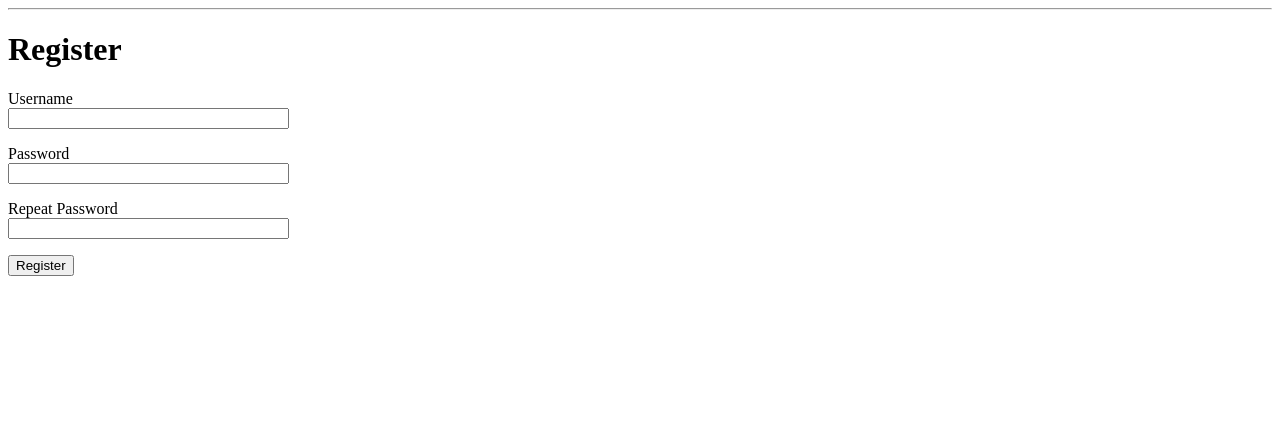
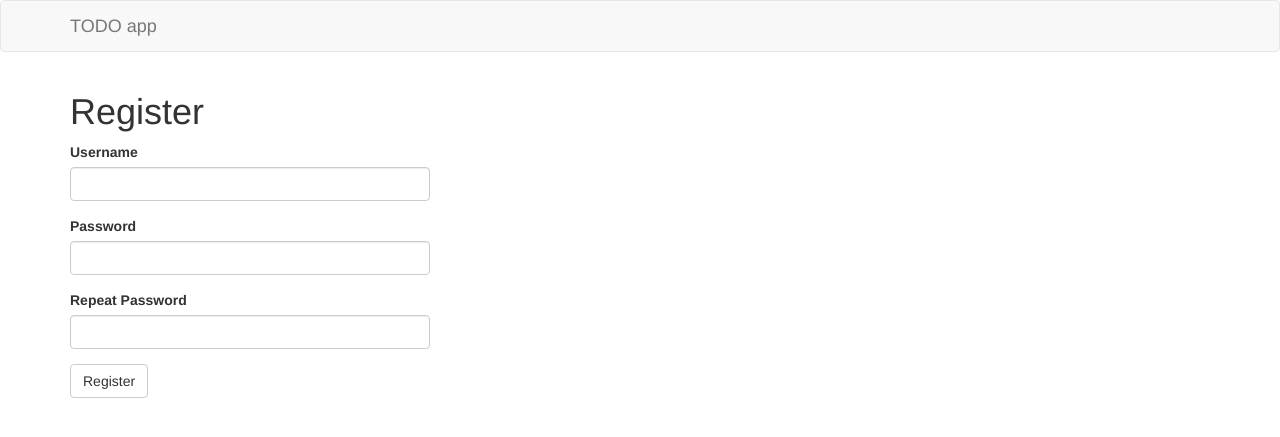
Before and after one commit to Mabelal/TwoFish, a Flask app: page /login/register in a window 1280 px wide. Shown: the top 437 px of the page. Run offline with Flask 2, Linux system fonts and the light colour scheme; some libraries are stand-ins or nearby versions.

Commit message:
Update UI to Bootstrap

```diff
--- a/src/app.py
+++ b/src/app.py
@@ -1,4 +1,5 @@
 from flask import Flask, redirect, url_for
+from flask_bootstrap import Bootstrap
 from flask_migrate import Migrate
 from src.config import Config
 from src.routes.login_controller import login_controller_bp
@@ -15,6 +16,7 @@ app.register_blueprint(todos_controller_bp)
 db.init_app(app)
 login_manager.init_app(app)
 migrate = Migrate(app, db)
+bootstrap = Bootstrap(app)
 
 
 @app.route("/")
--- a/src/templates/base.html
+++ b/src/templates/base.html
@@ -1,24 +1,38 @@
-<!DOCTYPE html>
-<html lang="en">
-<head>
-    <meta charset="UTF-8">
+{% extends "bootstrap/base.html" %}
+
+{% block title %}
     {% if title %}
-    <title>{{ title }} - TODO app</title>
+        {{ title }} - TODO app
     {% else %}
-    <title>TODO app</title>
+        TODO app
     {% endif %}
-</head>
-<body>
-    <hr>
+{% endblock %}
+
+{% block navbar %}
+    <nav class="navbar navbar-default">
+        <div class="container">
+            <div class="navbar-header">
+                <div class="navbar-brand" href="{{ url_for('todos_controller.home') }}">TODO app</div>
+            </div>
+            {% if current_user.is_authenticated %}
+                <ul class="nav navbar-nav navbar-right">
+                    <li><a href="{{ url_for('login_controller.logout') }}">Logout</a></li>
+                </ul>
+            {% endif %}
+        </div>
+    </nav>
+{% endblock %}
+
+{% block content %}
+    <div class="container">
         {% with messages = get_flashed_messages() %}
             {% if messages %}
-    <ul>
                 {% for message in messages %}
-        <li>{{ message }}</li>
+                    <div class="alert alert-info" role="alert">{{ message }}</div>
                 {% endfor %}
-    </ul>
             {% endif %}
         {% endwith %}
-    {% block content %} {% endblock %}
-</body>
-</html>
+
+        {% block app_content %} {% endblock %}
+    </div>
+{% endblock %}
--- a/src/templates/registration_form.html
+++ b/src/templates/registration_form.html
@@ -1,32 +1,11 @@
 {% extends "base.html" %}
+{% import "bootstrap/wtf.html" as wtf %}
 
-{% block content %}
-    <div>
-        <h1>Register</h1>
-        <form action="" method="post">
-            {{ form.hidden_tag() }}
-            <p>
-                {{ form.username.label }}<br>
-                {{ form.username(size=32) }}<br>
-                {% for error in form.username.errors %}
-                <span style="color: red;">[{{ error }}]</span>
-                {% endfor %}
-            </p>
-            <p>
-                {{ form.password.label }}<br>
-                {{ form.password(size=32) }}<br>
-                {% for error in form.password.errors %}
-                <span style="color: red;">[{{ error }}]</span>
-                {% endfor %}
-            </p>
-            <p>
-                {{ form.password2.label }}<br>
-                {{ form.password2(size=32) }}<br>
-                {% for error in form.password2.errors %}
-                <span style="color: red;">[{{ error }}]</span>
-                {% endfor %}
-            </p>
-            <p>{{ form.submit() }}</p>
-        </form>
+{% block app_content %}
+    <h1>Register</h1>
+    <div class="row">
+        <div class="col-md-4">
+            {{ wtf.quick_form(form) }}
+        </div>
     </div>
 {% endblock %}
```
Also changed, not shown: src/templates/home_form.html (+3 -5 lines), src/templates/login_form.html (+9 -15 lines), 1 other file. Lines whose indentation alone changed are shown as unchanged.
